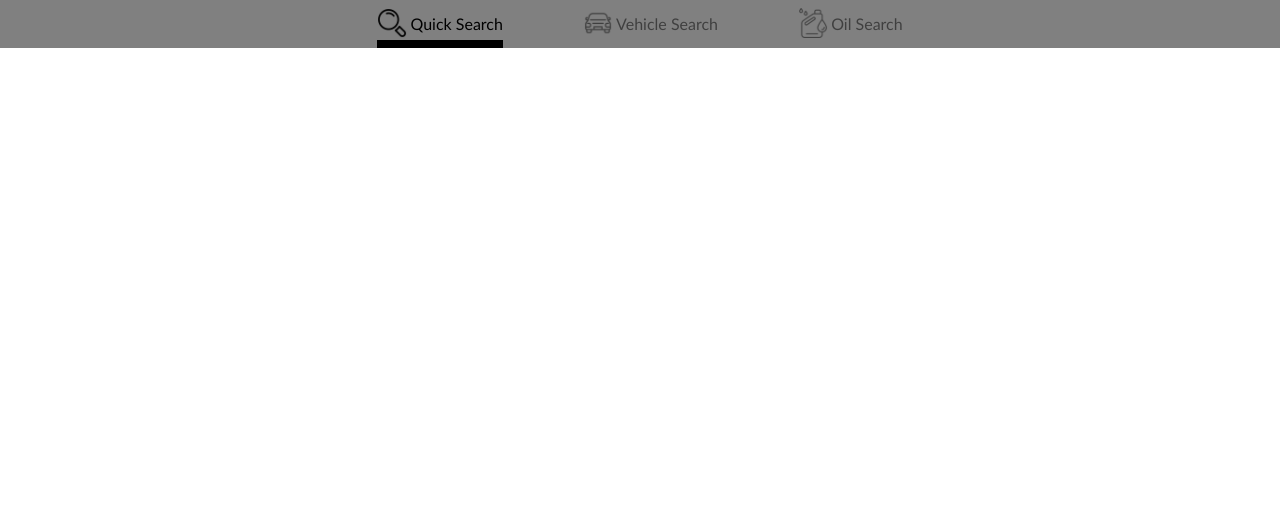
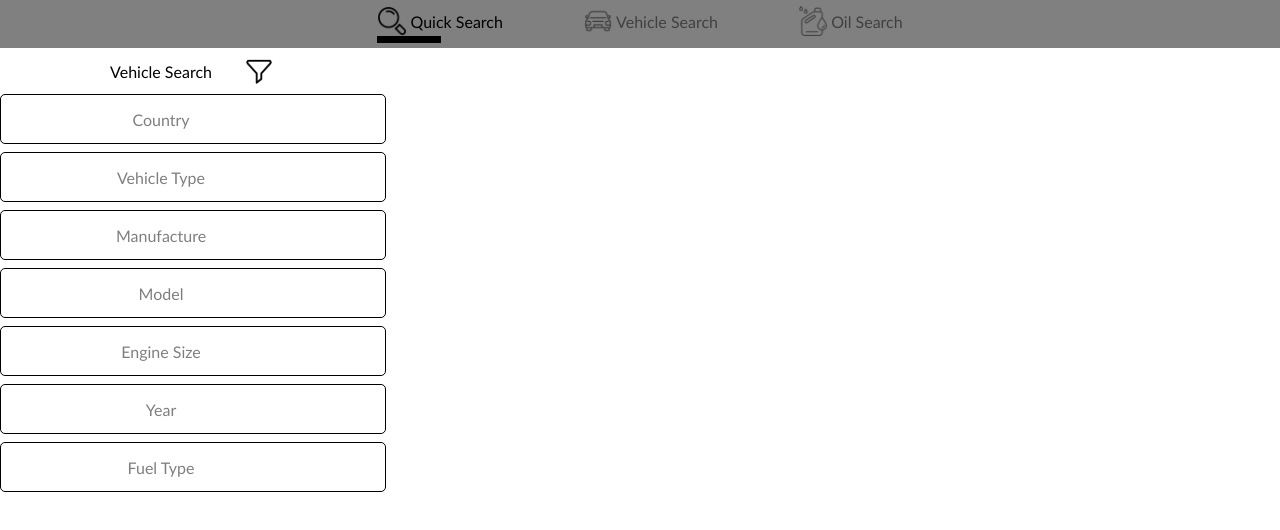
Before and after one commit to SNathan-UNPAR/OilSelector-VehicleSearch, a React (Vite) app: page / in a window 1280 px wide. Shown: the top 530 px of the page. Built offline with nearby package versions, Linux system fonts and the light colour scheme.

Commit message:
Membuat fitur filter

```diff
--- a/src/pages/Dashboard.tsx
+++ b/src/pages/Dashboard.tsx
@@ -1,4 +1,6 @@
 import Navbar from './Navbar.tsx'
+import Filter from './Filter.tsx'
+
 import '../style/Dashboard.css'
 
 function Dashboard() {
@@ -8,8 +10,14 @@ function Dashboard() {
             <div className='main-container'>
                 <div className='navbar-container'>
                     <Navbar />
+                </div>
+                <div className='filter-result-container'>
+                    <div className='filter-container'>
+                        <Filter/>
+                    </div>
+                    <div className='result-container'>
 
-
+                    </div>
                 </div>
             </div>
         </>
--- a/src/pages/Filter.tsx
+++ b/src/pages/Filter.tsx
@@ -1,13 +1,60 @@
-import { useState } from 'react'
-import './style/Filter.css'
+import '../style/Filter.css'
 
 function Filter(){
 
-
-
     return(
         <>
+            <div className='main-container'>
+                <div className='header'>
+                    Vehicle Search
+                    <img src="src/assets/filter.svg" alt="" />
+                </div>
+                <div className='country-dropdown'>
+                    <div className='country-dropdown-container unselected-option'>
+                        <span>Country</span>
+                    </div>
+                    <div className='bar unselected-bar'>
+                        <img src="src/assets/Dropdown1.svg" alt="" />
+                    </div>
+                </div>
+                <div className='vehicleType-dropdown'>
+                    <div className='vehicleType-dropdown-container unselected-option'>
+                        <span>Vehicle Type</span>
+                    </div>
+                    <div className='bar unselected-bar'></div>
+                </div>
+                <div className='manufacture-dropdown'>
+                    <div className='manufacture-dropdown-container unselected-option'>
+                        <span>Manufacture</span>
+                    </div>
+                    <div className='bar unselected-bar'></div>
+                </div>
+                <div className='model-dropdown'>
+                    <div className='model-dropdown-container unselected-option'>
+                        <span>Model</span>
+                    </div>
+                    <div className='bar unselected-bar'></div>
+                </div>
+                <div className='engineSize-dropdown'>
+                    <div className='engineSize-dropdown-container unselected-option'>
+                        <span>Engine Size</span>
+                    </div>
+                    <div className='bar unselected-bar'></div>
+                </div>
+                <div className='year-dropdown'>
+                    <div className='year-dropdown-container unselected-option'>
+                        <span>Year</span>
+                    </div>
+                    <div className='bar unselected-bar'></div>
+                </div>
+                <div className='fuelType-dropdown'>
+                    <div className='fuelType-dropdown-container unselected-option'>
+                        <span>Fuel Type</span>
+                    </div>
+                    <div className='bar unselected-bar'></div>
+                </div>
 
+            </div>
         </>
     )
 }
--- a/src/pages/Navbar.tsx
+++ b/src/pages/Navbar.tsx
@@ -19,7 +19,6 @@ function Navbar() {
                     <div className='vehicle-search-container unselected-option'>
                         <img src="src\assets\car.png" alt="" />
                         <span>Vehicle Search</span>
-
                     </div>
                     <div className='bar unselected-bar'></div>
                 </div>
--- a/src/style/Dashboard.css
+++ b/src/style/Dashboard.css
@@ -6,7 +6,19 @@
 }
 
 .main-container{
+    display: flex;
+    flex-direction: column;
+    row-gap: 0.5rem;
     height: 100vh;
     width: 100vw;
 
 }
+.filter-result-container{
+    display: flex;
+}
+.filter-container{
+    width: 30vw;
+}
+.result-container{
+    width: 70vw;
+}
--- a/src/style/Filter.css
+++ b/src/style/Filter.css
@@ -0,0 +1,136 @@
+.main-container{
+    display: flex;
+    flex-direction: column;
+    width: 30vw;
+    gap:1rem;
+}
+.header{
+    display: flex;
+    flex-direction: row;
+    justify-content: center;
+    column-gap: 2rem;
+    align-items: center;
+    width: 30vw;
+}
+.country-dropdown{
+    display: flex;
+    border:1px;
+    border-style:double;
+    border-radius:5px;
+    border-color: black;
+    height: 3rem;
+    width: 30vw;
+    flex-direction: row;
+}
+.country-dropdown .country-dropdown-container{
+    display: flex;
+    width: 25vw;
+    flex-direction: row;
+    justify-content: center;
+    align-items: center;
+}
+.vehicleType-dropdown{
+    display: flex;
+    border:1px;
+    border-style:double;
+    border-radius:5px;
+    border-color: black;
+    height: 3rem;
+    width: 30vw;
+    flex-direction: row;
+}
+.vehicleType-dropdown .vehicleType-dropdown-container{
+    display: flex;
+    width: 25vw;
+    flex-direction: row;
+    justify-content: center;
+    align-items: center;
+}
+.manufacture-dropdown{
+    display: flex;
+    border:1px;
+    border-style:double;
+    border-radius:5px;
+    border-color: black;
+    height: 3rem;
+    width: 30vw;
+    flex-direction: row;
+}
+.manufacture-dropdown .manufacture-dropdown-container{
+    display: flex;
+    width: 25vw;
+    flex-direction: row;
+    justify-content: center;
+    align-items: center;
+}
+.model-dropdown{
+    display: flex;
+    border:1px;
+    border-style:double;
+    border-radius:5px;
+    border-color: black;
+    height: 3rem;
+    width: 30vw;
+    flex-direction: row;
+}
+.model-dropdown .model-dropdown-container{
+    display: flex;
+    width: 25vw;
+    flex-direction: row;
+    justify-content: center;
+    align-items: center;
+}
+.engineSize-dropdown{
+    display: flex;
+    border:1px;
+    border-style:double;
+    border-radius:5px;
+    border-color: black;
+    height: 3rem;
+    width: 30vw;
+    flex-direction: row;
+}
+.engineSize-dropdown .engineSize-dropdown-container{
+    display: flex;
+    width: 25vw;
+    flex-direction: row;
+    justify-content: center;
+    align-items: center;
+}
+.year-dropdown{
+    display: flex;
+    border:1px;
+    border-style:double;
+    border-radius:5px;
+    border-color: black;
+    height: 3rem;
+    width: 30vw;
+    flex-direction: row;
+}
+.year-dropdown .year-dropdown-container{
+    display: flex;
+    width: 25vw;
+    flex-direction: row;
+    justify-content: center;
+    align-items: center;
+}
+.fuelType-dropdown{
+    display: flex;
+    border:1px;
+    border-style:double;
+    border-radius:5px;
+    border-color: black;
+    height: 3rem;
+    width: 30vw;
+    flex-direction: row;
+}
+.fuelType-dropdown .fuelType-dropdown-container{
+    display: flex;
+    width: 25vw;
+    flex-direction: row;
+    justify-content: center;
+    align-items: center;
+}
+.bar{
+    width: 5vw;
+}
--- a/src/style/Navbar.css
+++ b/src/style/Navbar.css
@@ -1,9 +1,10 @@
+.navbar-container{
+    background-color: grey;
+}
 #main-container {
     display: flex;
-    margin: 0;
     height: 3rem;
     width: 100vw;
-    background-color: gray;
     max-height: 7%;
     justify-content: center;
     align-items: center;
@@ -26,7 +27,7 @@ img {
 }
 
 .option-container>div {
-    padding-top: 0.5rem;
+    padding-top: 0.4rem;
     display: flex;
     justify-content: center;
     align-items: center;
```
Also changed, not shown: src/assets/Dropdown1.svg (added), src/assets/filter.svg (added).
